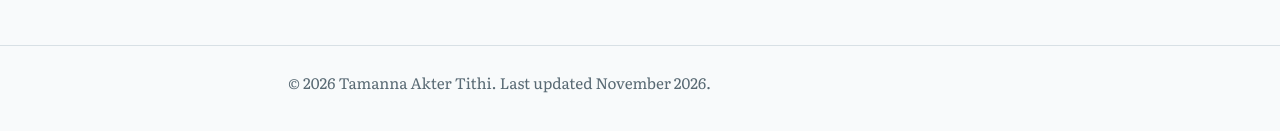
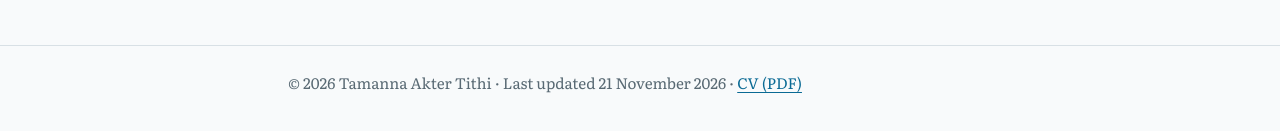
Before and after one commit to tamannaaktertithi/tamannaaktertithi.github.io, a plain HTML site: page index.html in a window 1280 px wide. Shown: the part 829-960 px from the top of the page. Drawn offline with Linux system fonts and the light colour scheme.

Commit message:
Update footer with last updated date and CV link

```diff
--- a/index.html
+++ b/index.html
@@ -45,7 +45,7 @@
 
   <footer class="site-footer">
     <div class="wrap">
-      <p>© 2026 Tamanna Akter Tithi. Last updated November 2026.</p>
+            <p>© 2026 Tamanna Akter Tithi · Last updated 21 November 2026 · <a href="Tamanna_Akter_Tithi_CV.pdf">CV (PDF)</a></p>
     </div>
   </footer>
 
```
